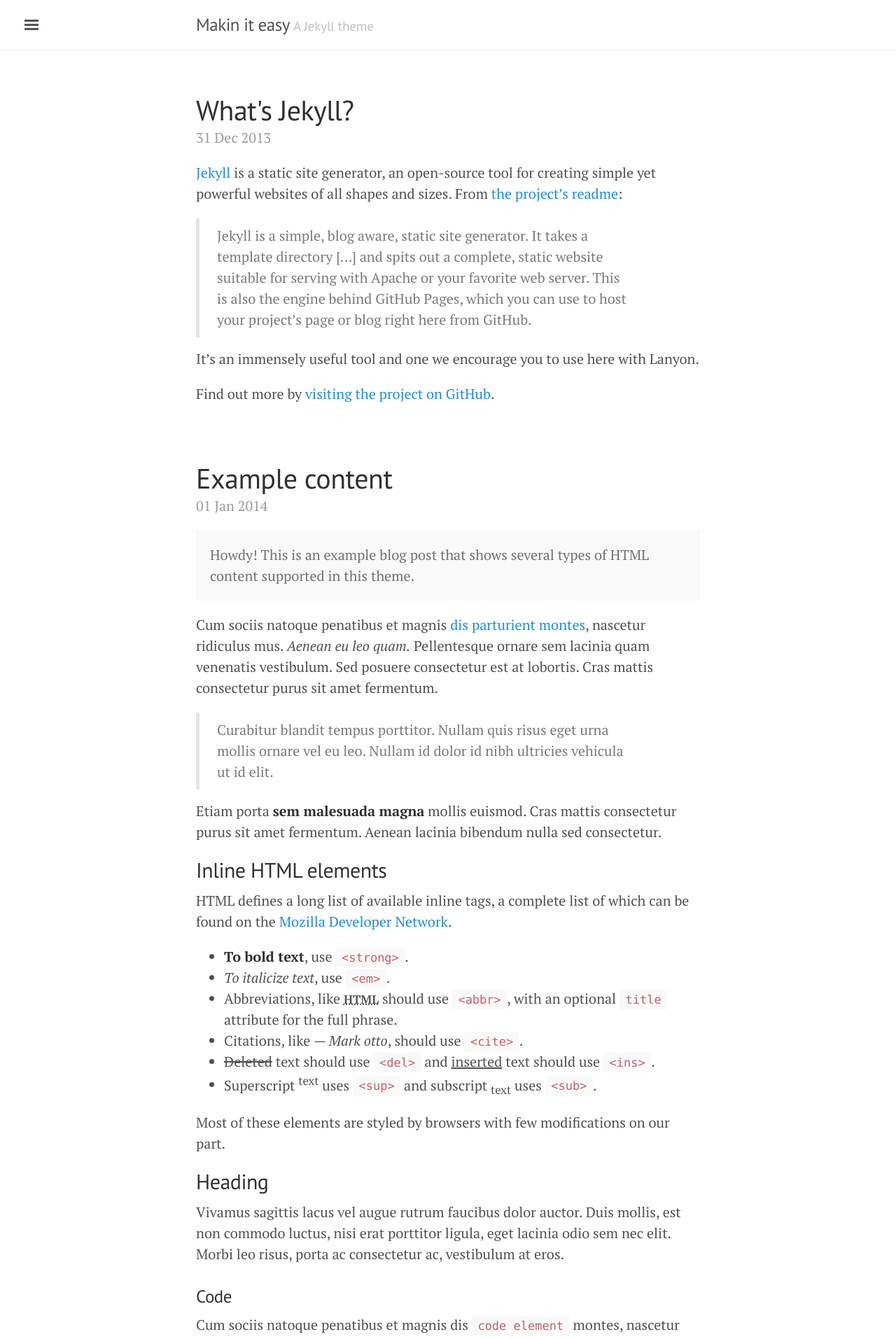
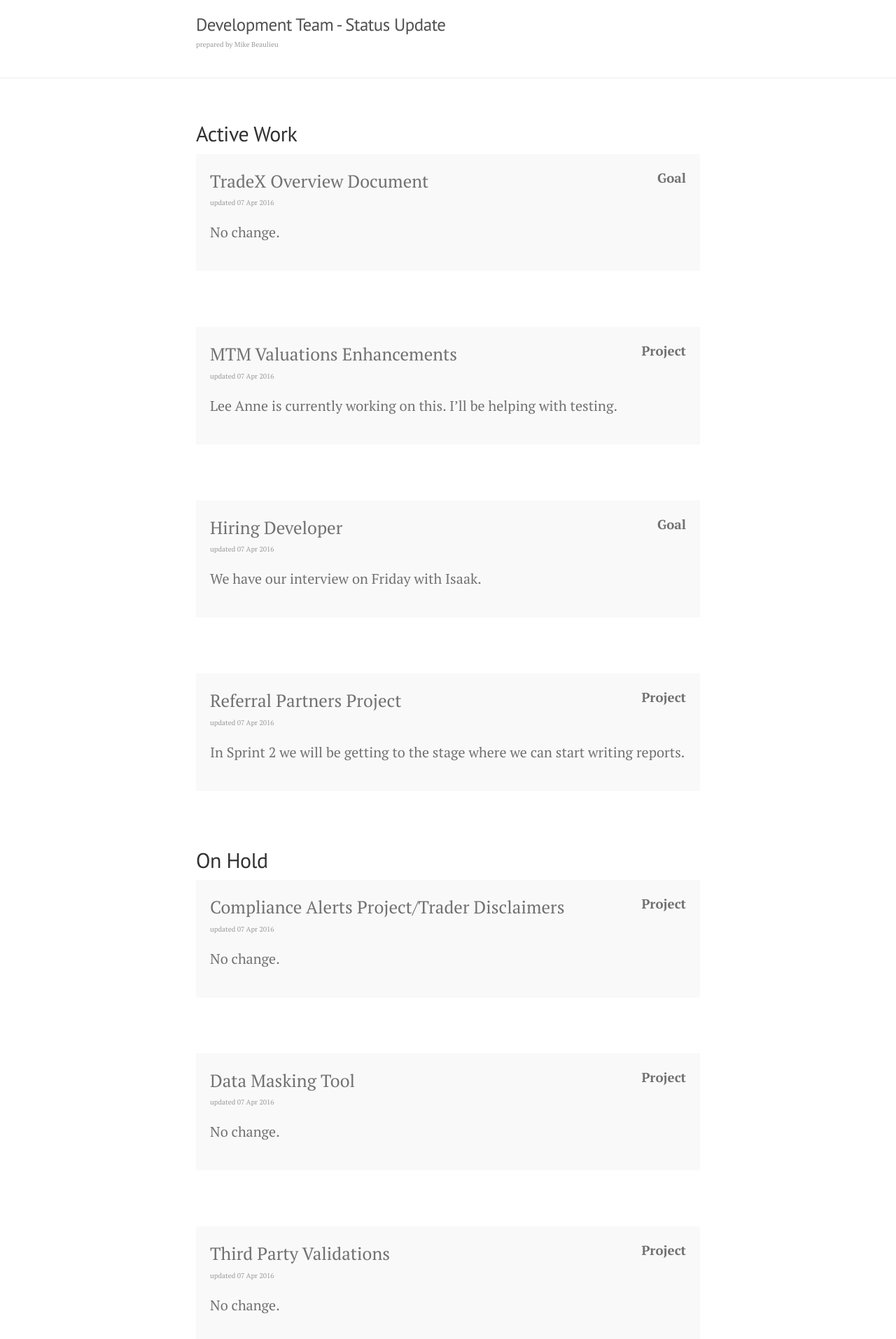
Before and after one commit to ezrider/photo-blog, a Jekyll site: the page built from StatusUpdate.html, in a window 1280 px wide. Shown: the top 1913 px of the page at 70% size. Built offline with Jekyll 4.4.1, drawn with Linux system fonts in a browser that asks for light colours; some of the changed text lies outside the part shown.

Commit message:
New version of StatusUpdate

```diff
--- a/StatusUpdate.html
+++ b/StatusUpdate.html
@@ -1,20 +1,49 @@
 ---
-layout: default
-title: Status Update
+layout: statusupdate
+title: Development Team Status Update
 ---
 
 <div class="posts">
+<h1>Active Work</h1>
   {% for post in site.statusupdates %}
   <div class="post">
-    <h1 class="post-title">
-      <a href="{{ site.baseurl }}/{{ post.url }}">
+    {% if post.status == "onhold" %}
+	     {% continue %}
+   {% endif %}
+<div class="message">
+    <div class="status-title">
         {{ post.title }}
-      </a>
-    </h1>
+         <span class="status-type"  style="float: right">{{ post.type }}
+    </div>
 
-    <span class="post-date">{{ post.date | date_to_string }}</span>
+    <span class="status-date">updated {{ post.date | date_to_string }}</span>
+
+
 
     {{ post.content }}
+	</div>
   </div>
   {% endfor %}
 </div>
+
+<h1>On Hold</h1>
+  {% for post in site.statusupdates %}
+  <div class="post">
+    {% if post.status == "active" %}
+	     {% continue %}
+   {% endif %}
+<div class="message">
+    <div class="status-title">
+        {{ post.title }}
+         <span class="status-type"  style="float: right">{{ post.type }}
+    </div>
+
+    <span class="status-date">updated {{ post.date | date_to_string }}</span>
+
+
+
+    {{ post.content }}
+	</div>
+  </div>
+  {% endfor %}
+</div>
--- a/_config.yml
+++ b/_config.yml
@@ -9,7 +9,9 @@ tagline:             'A Jekyll theme'
 description:         '  Thanks for all the fish '
 url:                 http://ezrider.github.io
 baseurl:             ''
-paginate:            5
+#paginate:            5
+gems: [jekyll-paginate]
+paginate: 2
 
 # About/contact
 author:
--- a/_includes/sidebar.html
+++ b/_includes/sidebar.html
@@ -25,14 +25,11 @@
       {% endif %}
     {% endfor %}
 
-    <a class="sidebar-nav-item" href="{{ site.github.repo }}/archive/v{{ site.version }}.zip">Download</a>
     <a class="sidebar-nav-item" href="{{ site.github.repo }}">GitHub project</a>
     <span class="sidebar-nav-item">Currently v{{ site.version }}</span>
   </nav>
 
   <div class="sidebar-item">
-    <p>
-      &copy; {{ site.time | date: '%Y' }}. All rights reserved.
-    </p>
+
   </div>
 </div>
--- /dev/null
+++ b/_layouts/statusupdate.html
@@ -0,0 +1,30 @@
+<!DOCTYPE html>
+<html lang="en-us">
+
+{% include head.html %}
+
+  <body>
+
+
+
+    <!-- Wrap is the content to shift when toggling the sidebar. We wrap the
+         content to avoid any CSS collisions with our real content. -->
+    <div class="wrap">
+      <div class="masthead">
+        <div class="container">
+          <h3 class="masthead-title">
+            Development Team - Status Update
+
+          </h3>
+           <span class="status-date">prepared by Mike Beaulieu</span>
+        </div>
+      </div>
+
+      <div class="container content">
+        {{ content }}
+      </div>
+    </div>
+
+
+  </body>
+</html>
--- a/_statusupdates/2013-12-31-referral-partners.md
+++ /dev/null
@@ -1,12 +0,0 @@
----
-layout: post
-title: What's Jekyll?
----
-
-[Jekyll](http://jekyllrb.com) is a static site generator, an open-source tool for creating simple yet powerful websites of all shapes and sizes. From [the project's readme](https://github.com/mojombo/jekyll/blob/master/README.markdown):
-
-  > Jekyll is a simple, blog aware, static site generator. It takes a template directory [...] and spits out a complete, static website suitable for serving with Apache or your favorite web server. This is also the engine behind GitHub Pages, which you can use to host your project’s page or blog right here from GitHub.
-
-It's an immensely useful tool and one we encourage you to use here with Lanyon.
-
-Find out more by [visiting the project on GitHub](https://github.com/mojombo/jekyll).
--- a/_statusupdates/2014-01-01-straight-through-processing.md
+++ /dev/null
@@ -1,122 +0,0 @@
----
-layout: post
-title: Example content
----
-
-
-<div class="message">
-  Howdy! This is an example blog post that shows several types of HTML content supported in this theme.
-</div>
-
-Cum sociis natoque penatibus et magnis <a href="#">dis parturient montes</a>, nascetur ridiculus mus. *Aenean eu leo quam.* Pellentesque ornare sem lacinia quam venenatis vestibulum. Sed posuere consectetur est at lobortis. Cras mattis consectetur purus sit amet fermentum.
-
-> Curabitur blandit tempus porttitor. Nullam quis risus eget urna mollis ornare vel eu leo. Nullam id dolor id nibh ultricies vehicula ut id elit.
-
-Etiam porta **sem malesuada magna** mollis euismod. Cras mattis consectetur purus sit amet fermentum. Aenean lacinia bibendum nulla sed consectetur.
-
-## Inline HTML elements
-
-HTML defines a long list of available inline tags, a complete list of which can be found on the [Mozilla Developer Network](https://developer.mozilla.org/en-US/docs/Web/HTML/Element).
-
-- **To bold text**, use `<strong>`.
-- *To italicize text*, use `<em>`.
-- Abbreviations, like <abbr title="HyperText Markup Langage">HTML</abbr> should use `<abbr>`, with an optional `title` attribute for the full phrase.
-- Citations, like <cite>&mdash; Mark otto</cite>, should use `<cite>`.
-- <del>Deleted</del> text should use `<del>` and <ins>inserted</ins> text should use `<ins>`.
-- Superscript <sup>text</sup> uses `<sup>` and subscript <sub>text</sub> uses `<sub>`.
-
-Most of these elements are styled by browsers with few modifications on our part.
-
-## Heading
-
-Vivamus sagittis lacus vel augue rutrum faucibus dolor auctor. Duis mollis, est non commodo luctus, nisi erat porttitor ligula, eget lacinia odio sem nec elit. Morbi leo risus, porta ac consectetur ac, vestibulum at eros.
-
-### Code
-
-Cum sociis natoque penatibus et magnis dis `code element` montes, nascetur ridiculus mus.
-
-{% highlight js %}
-// Example can be run directly in your JavaScript console
-
-// Create a function that takes two arguments and returns the sum of those arguments
-var adder = new Function("a", "b", "return a + b");
-
-// Call the function
-adder(2, 6);
-// > 8
-{% endhighlight %}
-
-Aenean lacinia bibendum nulla sed consectetur. Etiam porta sem malesuada magna mollis euismod. Fusce dapibus, tellus ac cursus commodo, tortor mauris condimentum nibh, ut fermentum massa.
-
-### Lists
-
-Cum sociis natoque penatibus et magnis dis parturient montes, nascetur ridiculus mus. Aenean lacinia bibendum nulla sed consectetur. Etiam porta sem malesuada magna mollis euismod. Fusce dapibus, tellus ac cursus commodo, tortor mauris condimentum nibh, ut fermentum massa justo sit amet risus.
-
-* Praesent commodo cursus magna, vel scelerisque nisl consectetur et.
-* Donec id elit non mi porta gravida at eget metus.
-* Nulla vitae elit libero, a pharetra augue.
-
-Donec ullamcorper nulla non metus auctor fringilla. Nulla vitae elit libero, a pharetra augue.
-
-1. Vestibulum id ligula porta felis euismod semper.
-2. Cum sociis natoque penatibus et magnis dis parturient montes, nascetur ridiculus mus.
-3. Maecenas sed diam eget risus varius blandit sit amet non magna.
-
-Cras mattis consectetur purus sit amet fermentum. Sed posuere consectetur est at lobortis.
-
-<dl>
-  <dt>HyperText Markup Language (HTML)</dt>
-  <dd>The language used to describe and define the content of a Web page</dd>
-
-  <dt>Cascading Style Sheets (CSS)</dt>
-  <dd>Used to describe the appearance of Web content</dd>
-
-  <dt>JavaScript (JS)</dt>
-  <dd>The programming language used to build advanced Web sites and applications</dd>
-</dl>
-
-Integer posuere erat a ante venenatis dapibus posuere velit aliquet. Morbi leo risus, porta ac consectetur ac, vestibulum at eros. Nullam quis risus eget urna mollis ornare vel eu leo.
-
-### Tables
-
-Aenean lacinia bibendum nulla sed consectetur. Lorem ipsum dolor sit amet, consectetur adipiscing elit.
-
-<table>
-  <thead>
-    <tr>
-      <th>Name</th>
-      <th>Upvotes</th>
-      <th>Downvotes</th>
-    </tr>
-  </thead>
-  <tfoot>
-    <tr>
-      <td>Totals</td>
-      <td>21</td>
-      <td>23</td>
-    </tr>
-  </tfoot>
-  <tbody>
-    <tr>
-      <td>Alice</td>
-      <td>10</td>
-      <td>11</td>
-    </tr>
-    <tr>
-      <td>Bob</td>
-      <td>4</td>
-      <td>3</td>
-    </tr>
-    <tr>
-      <td>Charlie</td>
-      <td>7</td>
-      <td>9</td>
-    </tr>
-  </tbody>
-</table>
-
-Nullam id dolor id nibh ultricies vehicula ut id elit. Sed posuere consectetur est at lobortis. Nullam quis risus eget urna mollis ornare vel eu leo.
-
------
-
-Want to see something else added? <a href="https://github.com/poole/poole/issues/new">Open an issue.</a>
--- a/_statusupdates/2014-01-02-hiring.md
+++ /dev/null
@@ -1,38 +0,0 @@
----
-layout: post
-title: Introducing Lanyon
----
-
-Lanyon is an unassuming [Jekyll](http://jekyllrb.com) theme that places content first by tucking away navigation in a hidden drawer. It's based on [Poole](http://getpoole.com), the Jekyll butler.
-
-### Built on Poole
-
-Poole is the Jekyll Butler, serving as an upstanding and effective foundation for Jekyll themes by [@mdo](https://twitter.com/mdo). Poole, and every theme built on it (like Lanyon here) includes the following:
-
-* Complete Jekyll setup included (layouts, config, [404](/404), [RSS feed](/atom.xml), posts, and [example page](/about))
-* Mobile friendly design and development
-* Easily scalable text and component sizing with `rem` units in the CSS
-* Support for a wide gamut of HTML elements
-* Related posts (time-based, because Jekyll) below each post
-* Syntax highlighting, courtesy Pygments (the Python-based code snippet highlighter)
-
-### Lanyon features
-
-In addition to the features of Poole, Lanyon adds the following:
-
-* Toggleable sliding sidebar (built with only CSS) via **☰** link in top corner
-* Sidebar includes support for textual modules and a dynamically generated navigation with active link support
-* Two orientations for content and sidebar, default (left sidebar) and [reverse](https://github.com/poole/lanyon#reverse-layout) (right sidebar), available via `<body>` classes
-* [Eight optional color schemes](https://github.com/poole/lanyon#themes), available via `<body>` classes
-
-[Head to the readme](https://github.com/poole/lanyon#readme) to learn more.
-
-### Browser support
-
-Lanyon is by preference a forward-thinking project. In addition to the latest versions of Chrome, Safari (mobile and desktop), and Firefox, it is only compatible with Internet Explorer 9 and above.
-
-### Download
-
-Lanyon is developed on and hosted with GitHub. Head to the <a href="https://github.com/poole/lanyon">GitHub repository</a> for downloads, bug reports, and features requests.
-
-Thanks!
--- a/public/css/lanyon.css
+++ b/public/css/lanyon.css
@@ -356,6 +356,30 @@ a.sidebar-nav-item:focus {
   color: inherit;
 }
 
+/*
+ * status items
+ *
+ * Each post is wrapped in `.post` and is used on default and post layouts. Each
+ * page is wrapped in `.page` and is only used on the page layout.
+ */
+.status-title {
+  margin-top: 0;
+ font-size: 1.25em;
+}
+.status-type{
+  margin-top: 0;
+ font-size: .75em;
+ font-weight: bold;
+}
+/* status data line below post title */
+.status-date {
+  display: block;
+  margin-top: 0.25rem;
+  margin-bottom: 1rem;
+  color: #9a9a9a;
+  font-size: .5rem;
+}
+
 
 /*
  * Pagination
--- a/public/css/poole.css
+++ b/public/css/poole.css
@@ -88,14 +88,14 @@ h1, h2, h3, h4, h5, h6 {
   text-rendering: optimizeLegibility;
 }
 h1 {
-  font-size: 2rem;
+  font-size: 1.5rem;
 }
 h2 {
   margin-top: 1rem;
   font-size: 1.5rem;
 }
 h3 {
-  margin-top: 1.5rem;
+  margin-top: 2rem;
   font-size: 1.25rem;
 }
 h4, h5, h6 {
```
Also changed, not shown: _statusupdates/2016-04-07-Compliance-Alerts-Project.md (added, +8 -0 lines), _statusupdates/2016-04-07-Data-Masking.md (added, +8 -0 lines), _statusupdates/2016-04-07-Documentation-Overview.md (added, +8 -0 lines), _statusupdates/2016-04-07-MTM-Valuations.md (added, +8 -0 lines), _statusupdates/2016-04-07-Third-Party-Validations.md (added, +8 -0 lines), _statusupdates/2016-04-07-hiring.md (added, +8 -0 lines), _statusupdates/2016-04-07-referral-partners.md (added, +8 -0 lines), _statusupdates/2016-04-07-straight-through-processing.md (added, +8 -0 lines), public/apple-touch-icon-precomposed.png (deleted), public/favicon.ico.
